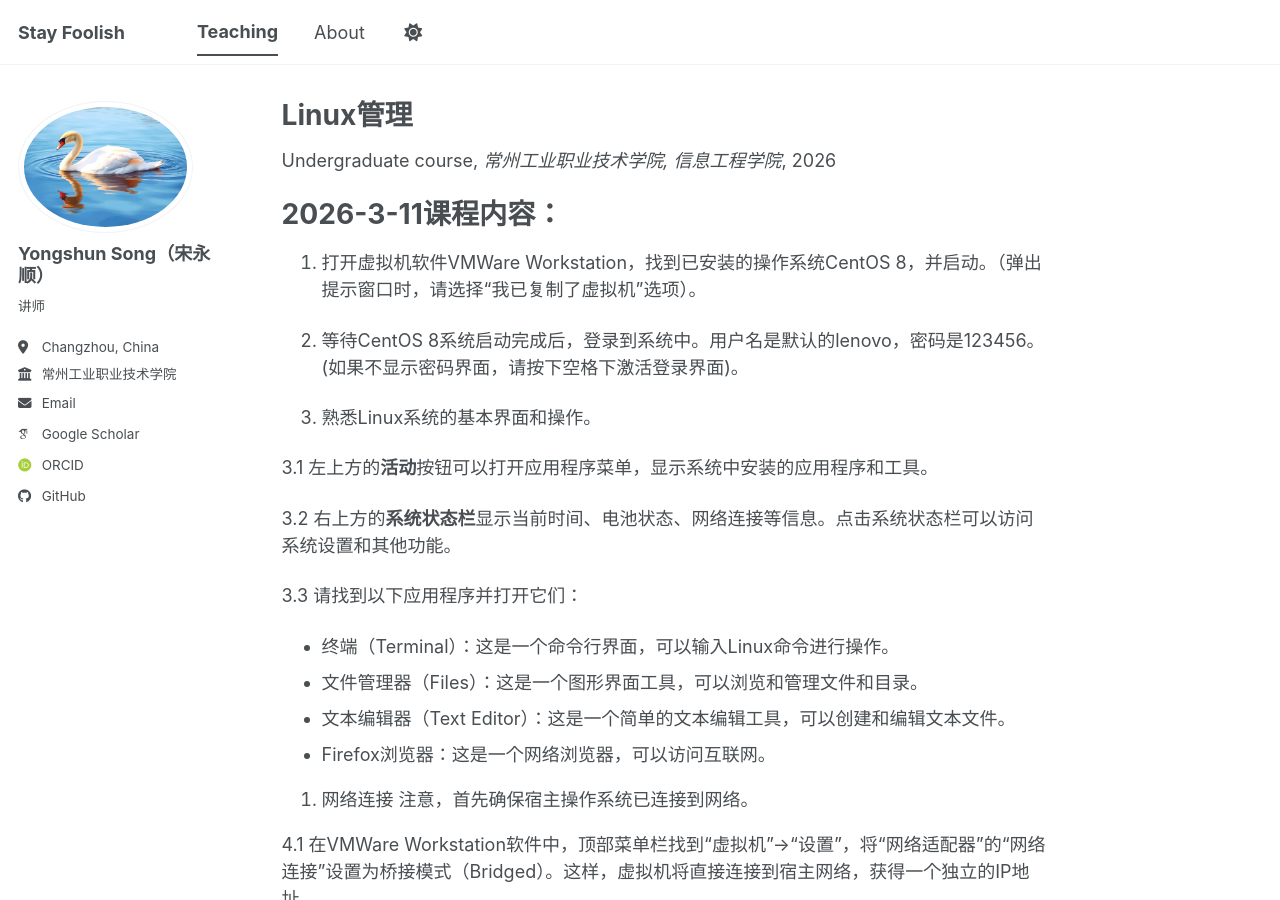
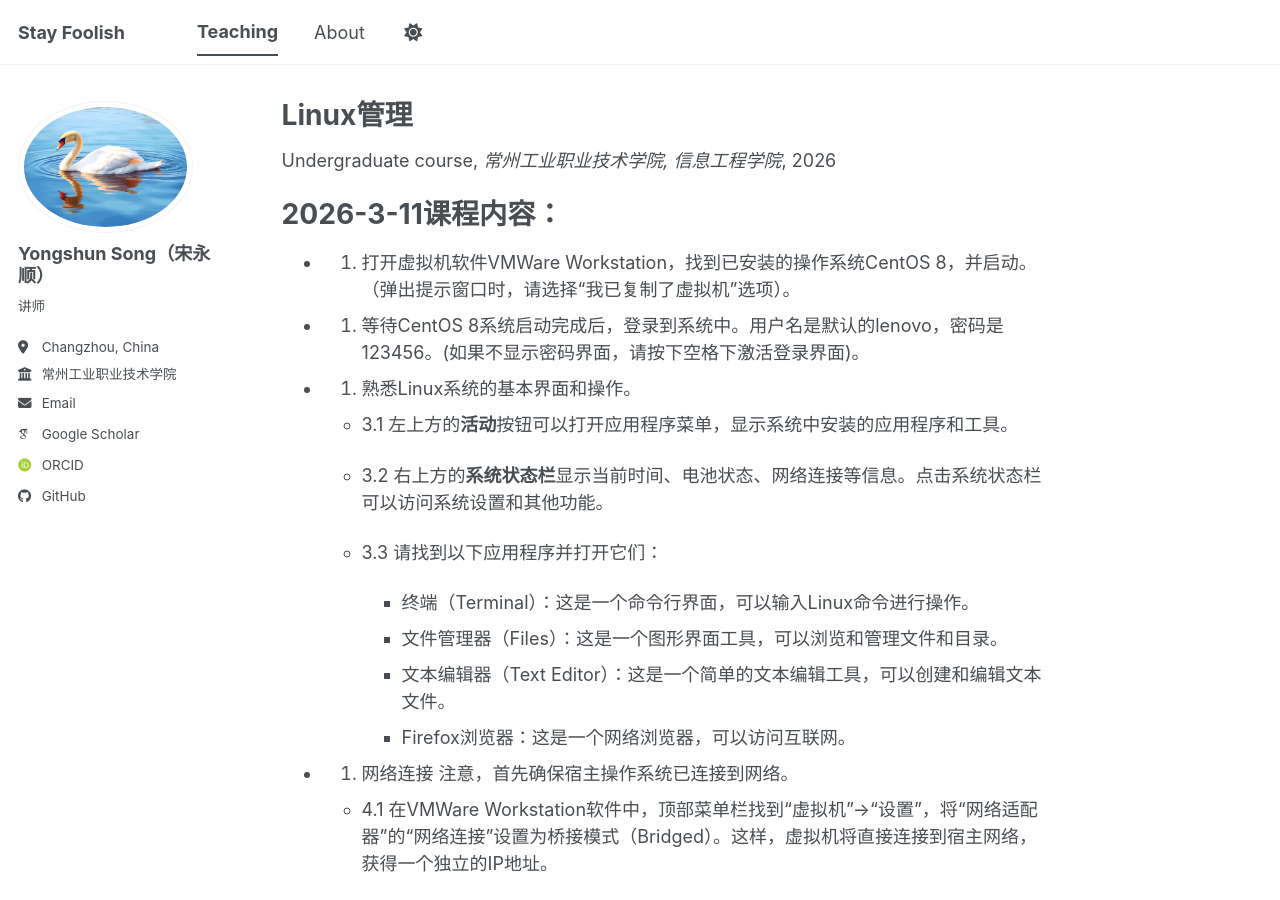
Before and after one commit to songyongshun/songyongshun.github.io, a Jekyll site: the page built from _teaching/2026-spring-teaching-1.md, in a window 1280 px wide and 900 px high. Built offline with Jekyll 4.4.1, drawn with Linux system fonts in a browser that asks for light colours; some web fonts are replaced; a script bundle is joined from its source files by our own code; library files that are not in the unit come from our copies.

Commit message:
修改markdown格式

```diff
--- a/_teaching/2026-spring-teaching-1.md
+++ b/_teaching/2026-spring-teaching-1.md
@@ -12,31 +12,31 @@ location: "Changzhou, China"
 2026-3-11课程内容：
 ===========
 
-1. 打开虚拟机软件VMWare Workstation，找到已安装的操作系统CentOS 8，并启动。（弹出提示窗口时，请选择“我已复制了虚拟机”选项）。
+- 1. 打开虚拟机软件VMWare Workstation，找到已安装的操作系统CentOS 8，并启动。（弹出提示窗口时，请选择“我已复制了虚拟机”选项）。
 
-2. 等待CentOS 8系统启动完成后，登录到系统中。用户名是默认的lenovo，密码是123456。(如果不显示密码界面，请按下空格下激活登录界面)。
+- 2. 等待CentOS 8系统启动完成后，登录到系统中。用户名是默认的lenovo，密码是123456。(如果不显示密码界面，请按下空格下激活登录界面)。
 
-3. 熟悉Linux系统的基本界面和操作。
+- 3. 熟悉Linux系统的基本界面和操作。
 
-3.1 左上方的**活动**按钮可以打开应用程序菜单，显示系统中安装的应用程序和工具。
+  - 3.1 左上方的**活动**按钮可以打开应用程序菜单，显示系统中安装的应用程序和工具。
 
-3.2 右上方的**系统状态栏**显示当前时间、电池状态、网络连接等信息。点击系统状态栏可以访问系统设置和其他功能。
+  - 3.2 右上方的**系统状态栏**显示当前时间、电池状态、网络连接等信息。点击系统状态栏可以访问系统设置和其他功能。
 
-3.3 请找到以下应用程序并打开它们：
-- 终端（Terminal）：这是一个命令行界面，可以输入Linux命令进行操作。
-- 文件管理器（Files）：这是一个图形界面工具，可以浏览和管理文件和目录。
-- 文本编辑器（Text Editor）：这是一个简单的文本编辑工具，可以创建和编辑文本文件。
-- Firefox浏览器：这是一个网络浏览器，可以访问互联网。
+  - 3.3 请找到以下应用程序并打开它们：
+    - 终端（Terminal）：这是一个命令行界面，可以输入Linux命令进行操作。
+    - 文件管理器（Files）：这是一个图形界面工具，可以浏览和管理文件和目录。
+    - 文本编辑器（Text Editor）：这是一个简单的文本编辑工具，可以创建和编辑文本文件。
+    - Firefox浏览器：这是一个网络浏览器，可以访问互联网。
 
 
-4. 网络连接
+- 4. 网络连接
 注意，首先确保宿主操作系统已连接到网络。
 
-4.1 在VMWare Workstation软件中，顶部菜单栏找到“虚拟机”->“设置”，将“网络适配器”的“网络连接”设置为桥接模式（Bridged）。这样，虚拟机将直接连接到宿主网络，获得一个独立的IP地址。
+  - 4.1 在VMWare Workstation软件中，顶部菜单栏找到“虚拟机”->“设置”，将“网络适配器”的“网络连接”设置为桥接模式（Bridged）。这样，虚拟机将直接连接到宿主网络，获得一个独立的IP地址。
 
-4.2 在**系统状态栏**中，点击网络图标，查看当前的网络连接状态。
+  - 4.2 在**系统状态栏**中，点击网络图标，查看当前的网络连接状态。
 
-5. 练习文件基本操作
+- 5. 练习文件基本操作
 请下载该文件，[basic-file.sh](/files/teaching/2026-spring-teaching-1/basic-file.sh)
 
 存储到/home/lenovo目录下，并使用终端进入该目录，执行以下命令：
```
